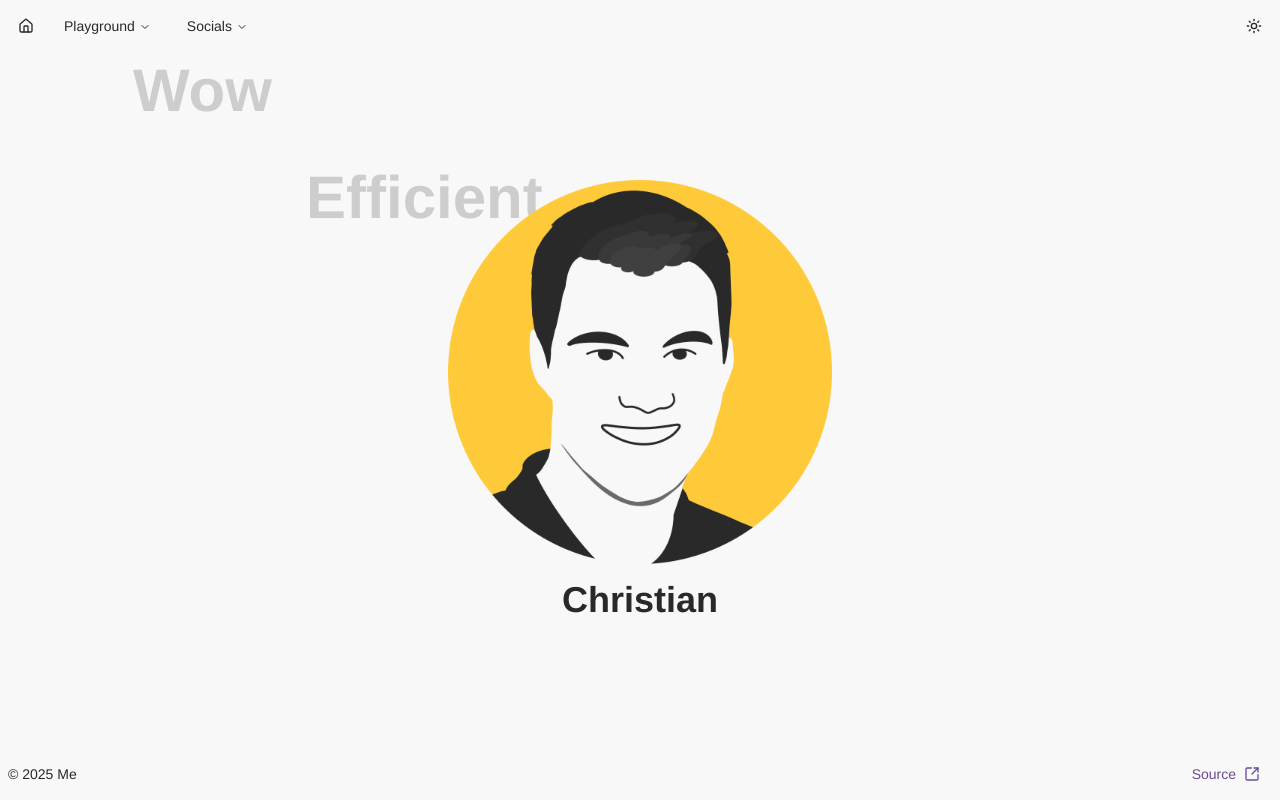
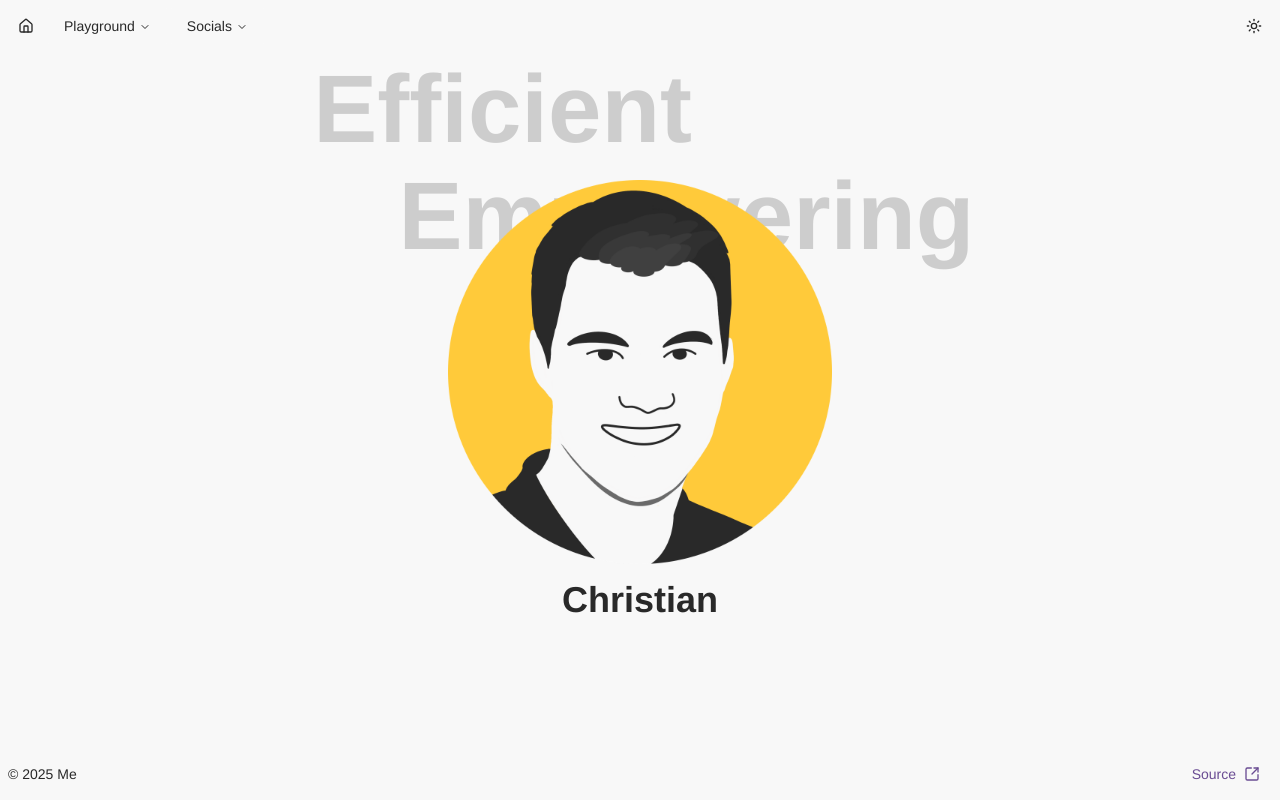
Before and after one commit to xcklein/christian-www, a React (Vite) app: page / in a window 1280 px wide. Built offline with nearby package versions, Linux system fonts and the light colour scheme.

Commit message:
clean up rain

```diff
--- a/src/components/rain.tsx
+++ b/src/components/rain.tsx
@@ -1,6 +1,10 @@
 import { cn } from "@/lib/utils";
-import { useEffect, useRef, useState } from "react";
+import { type HTMLAttributes, useEffect, useRef, useState } from "react";
 import { v4 } from "uuid";
+
+interface RainProps extends HTMLAttributes<HTMLDivElement> {
+  ref?: React.RefObject<HTMLDivElement | null>;
+}
 
 interface Phrase {
   id: string;
@@ -12,10 +16,11 @@ interface Phrase {
 const PHRASES = [
   "Visionary",
   "Professional",
+  "Wow",
   "Innovative",
   "Kind",
   "Disciplined",
-  "Leader",
+  "Influential",
   "Reliable",
   "Creative",
   "Collaborative",
@@ -29,14 +34,13 @@ const PHRASES = [
   "Intelligent",
   "Empowering",
   "Efficient",
-  "Wow",
 ];
 const PHRASES_INDEX_INIT = Math.floor(Math.random() * PHRASES.length);
 const SPAWN_INTERVAL_MS = 2000;
 const RAIN_DURATION_MS = 16000;
 const PHRASE_REMOVE_BUFFER_MS = 1000;
 
-export function Rain({ className }: { className?: string }) {
+export function Rain({ ref, className, ...props }: RainProps) {
   const [phrases, setPhrases] = useState<Phrase[]>([]);
   const index = useRef(PHRASES_INDEX_INIT);
 
@@ -48,7 +52,7 @@ export function Rain({ className }: { className?: string }) {
       id: v4(),
       text,
       x,
-      side: Math.random() > 0.5 ? "left" : "right",
+      side: index.current % 2 ? "left" : "right",
     };
 
     index.current = (index.current + 1) % PHRASES.length;
@@ -68,15 +72,14 @@ export function Rain({ className }: { className?: string }) {
   }, []);
 
   return (
-    <div className={cn("overflow-hidden", className)}>
+    <div ref={ref} className={cn("overflow-hidden", className)} {...props}>
       {phrases.map((phrase) => (
         <div
           key={phrase.id}
-          className="animate-rain pointer-events-none absolute transform-gpu text-6xl font-bold opacity-20 will-change-transform select-none"
+          className="animate-rain pointer-events-none absolute top-[-10%] text-5xl font-bold opacity-20 select-none sm:text-6xl lg:text-8xl"
           style={{
             left: phrase.side === "left" ? `${phrase.x}%` : undefined,
             right: phrase.side === "right" ? `${phrase.x}%` : undefined,
-            top: "-10%",
           }}
         >
           {phrase.text}
--- a/src/pages/home.tsx
+++ b/src/pages/home.tsx
@@ -4,7 +4,7 @@ export function HomePage() {
   return (
     <>
       <div className="m-auto flex max-w-2xl flex-col items-center justify-center gap-4 p-4">
-        <Rain className="pointer-events-none absolute -z-10 h-full w-full" />
+        <Rain aria-hidden="true" className="pointer-events-none absolute -z-10 h-full w-full" />
         <img src="christian-circle.png" alt="Avatar of Christian" className="w-96" />
         <h1 className="text-4xl font-bold">Christian</h1>
         {/* <Bubbles className="pointer-events-none absolute h-full w-full" /> */}
```
